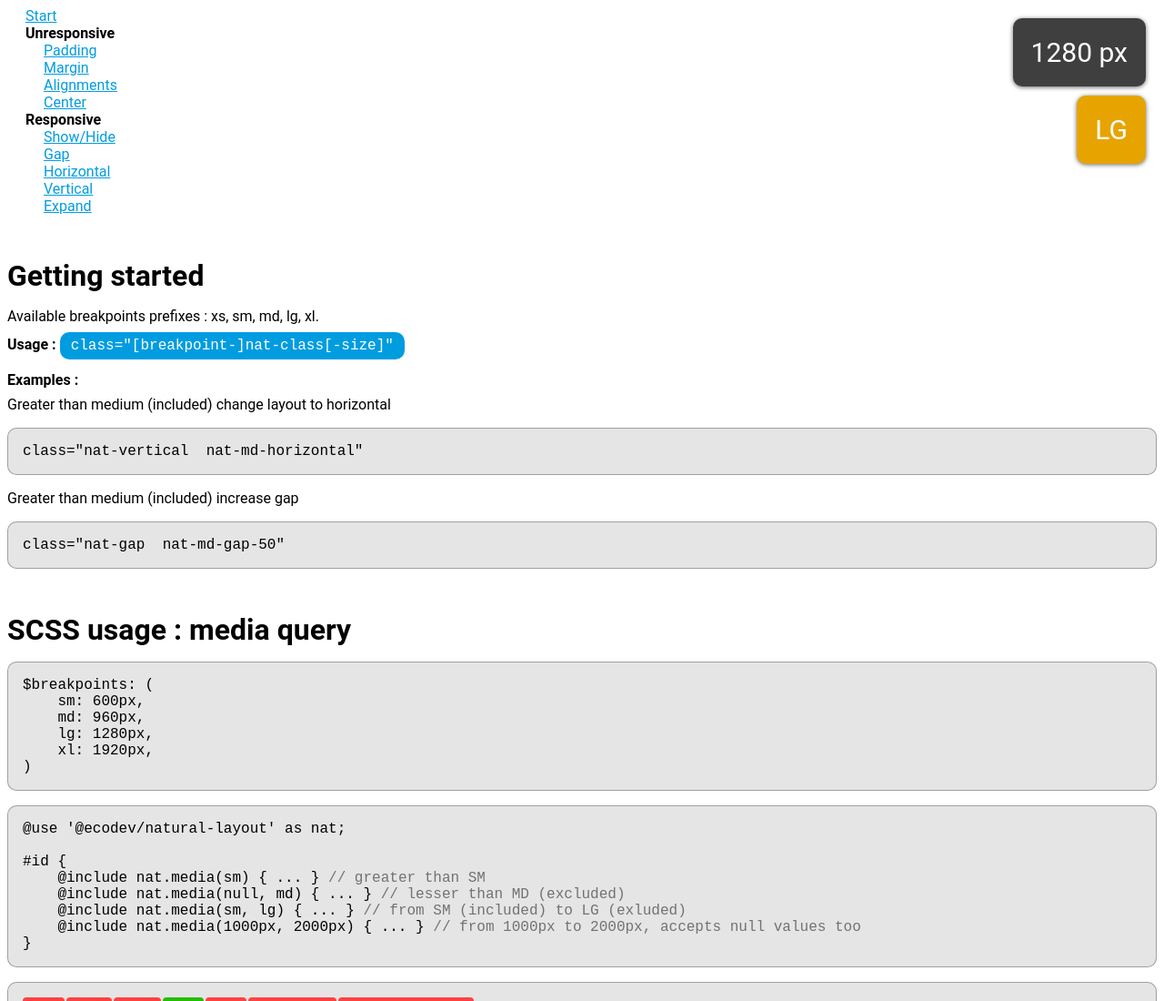
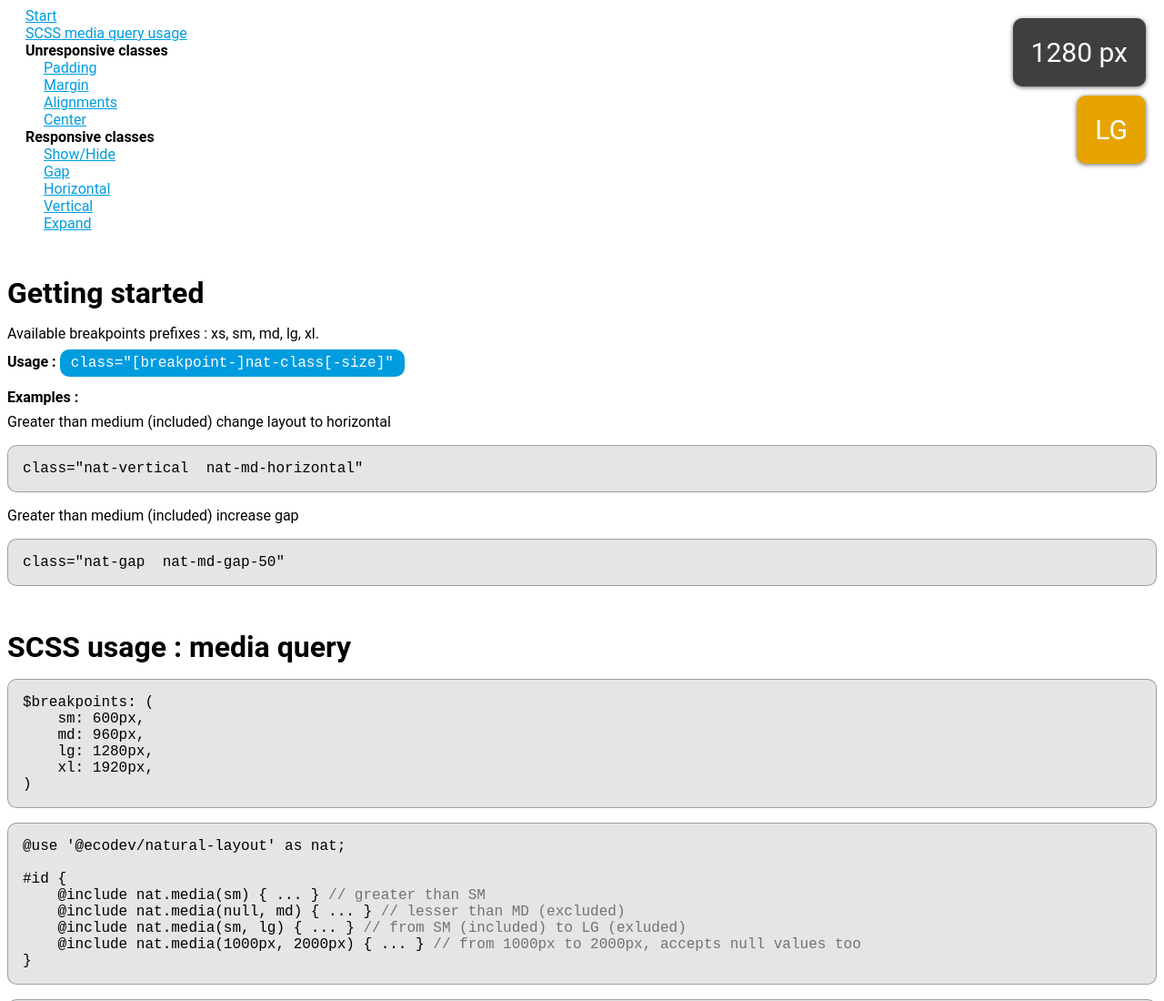
Before and after one commit to Ecodev/natural-layout, a website: page docs/index.html in a window 1280 px wide. Shown: the top 1100 px of the page at 91% size. Drawn offline with Linux system fonts and the light colour scheme.

Commit message:
Update docs

```diff
--- a/docs/docs.css
+++ b/docs/docs.css
@@ -1,3 +1,6 @@
+/**
+Get from starting size/breakpoint to ending $size/breakpoint (excluding it).
+ */
 html {
   font-size: 16px;
   font-family: Roboto, "Helvetica Neue", sans-serif;
--- a/docs/index.html
+++ b/docs/index.html
@@ -29,8 +29,9 @@
 
         <ul>
             <li><a href="#section-start">Start</a></li>
+            <li><a href="#section-scss">SCSS media query usage</a></li>
             <li>
-            <li><strong>Unresponsive</strong>
+            <li><strong>Unresponsive classes</strong>
                 <ul>
                     <li><a href="#section-padding">Padding</a></li>
                     <li><a href="#section-margin">Margin</a></li>
@@ -38,7 +39,7 @@
                     <li><a href="#section-center">Center</a></li>
                 </ul>
             </li>
-            <li><strong>Responsive</strong>
+            <li><strong>Responsive classes</strong>
                 <ul>
                     <li><a href="#section-hide">Show/Hide</a></li>
                     <li><a href="#section-gap">Gap</a></li>
@@ -65,7 +66,7 @@ class="nat-vertical  nat-md-horizontal" </pre>
 class="nat-gap  nat-md-gap-50" </pre>
 
 
-        <h1>SCSS usage : media query</h1>
+        <h1 id="section-scss">SCSS usage : media query</h1>
 
         <pre>
 $breakpoints: (
--- a/docs/natural-layout.css
+++ b/docs/natural-layout.css
@@ -1,3 +1,6 @@
+/**
+Get from starting size/breakpoint to ending $size/breakpoint (excluding it).
+ */
 .nat-show {
   display: block;
 }
```
Also changed, not shown: 2 other files.
